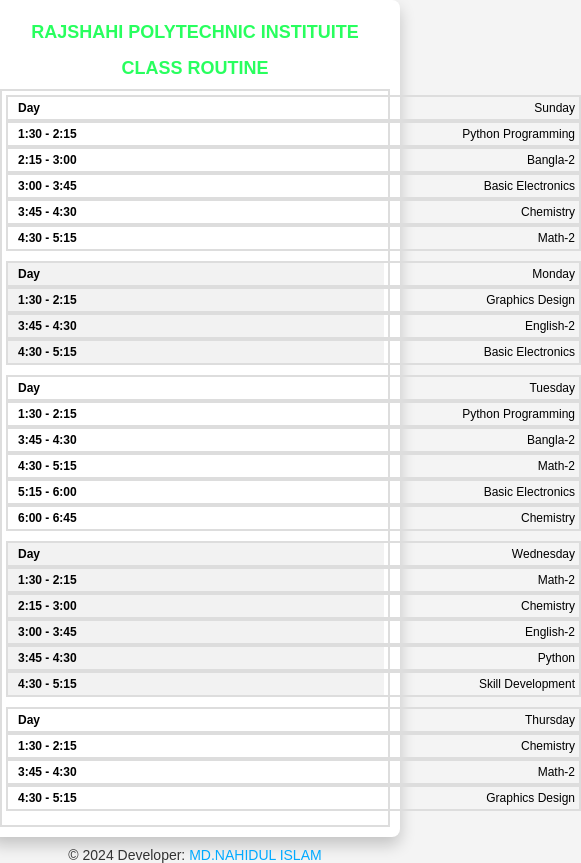
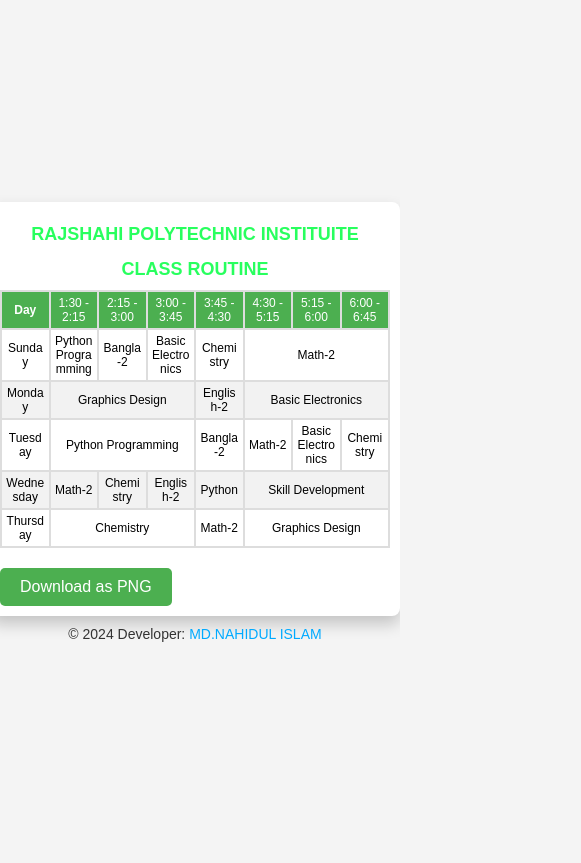
Before and after one commit to CYBERCOP-404/rootine, a plain HTML site: page index.html in a window 390 px wide. Shown: the whole page, 581 px wide, since content can reach past the window. Drawn offline with Linux system fonts and the light colour scheme.

Commit message:
Update index.html

```diff
--- a/index.html
+++ b/index.html
@@ -38,13 +38,13 @@
             width: 100%;
             border-collapse: collapse;
             font-size: 16px;
-            table-layout: fixed; /* Ensures all columns have a fixed width */
+            table-layout: fixed;
         }
 
         table, th, td {
             border: 2px solid #ddd;
             text-align: center;
-            padding: 8px; /* Reduce padding for more compact boxes */
+            padding: 8px;
             word-wrap: break-word;
         }
 
@@ -59,11 +59,11 @@
 
         /* Set fixed widths for each column */
         th, td {
-            width: 12.5%; /* Ensures each column takes up 12.5% of the total width */
+            width: 12.5%;
         }
 
         td[colspan] {
-            width: auto; /* For colspan cells */
+            width: auto;
         }
 
         /* Footer Styles */
@@ -83,7 +83,23 @@
             text-decoration: underline;
         }
 
-        /* Responsive Styles for Small Devices */
+        /* Button Styles */
+        .download-btn {
+            display: inline-block;
+            margin-top: 20px;
+            padding: 10px 20px;
+            font-size: 16px;
+            color: white;
+            background-color: #4CAF50;
+            border: none;
+            border-radius: 5px;
+            cursor: pointer;
+        }
+
+        .download-btn:hover {
+            background-color: #45a049;
+        }
+
         @media (max-width: 768px) {
             h1, h2 {
                 font-size: 22px;
@@ -91,7 +107,7 @@
 
             table, th, td {
                 font-size: 14px;
-                padding: 6px; /* Further reduce padding for smaller screens */
+                padding: 6px;
             }
 
             .container {
@@ -99,7 +115,6 @@
             }
         }
 
-        /* Stack table for phones (less than 480px wide) */
         @media (max-width: 480px) {
             h1, h2 {
                 font-size: 18px;
@@ -107,46 +122,25 @@
 
             table, th, td {
                 font-size: 12px;
-                padding: 4px; /* Even smaller padding for phones */
-            }
-
-            table, thead, tbody, th, td, tr {
-                display: block;
-            }
-
-            thead tr {
-                display: none;
-            }
-
-            tr {
-                margin-bottom: 10px;
-            }
-
-            td {
-                text-align: right;
-                padding-left: 50%;
-                position: relative;
-                width: 100%;
-            }
-
-            td::before {
-                content: attr(data-label);
-                position: absolute;
-                left: 0;
-                width: 50%;
-                padding-left: 10px;
-                font-weight: bold;
-                text-align: left;
-            }
-
-            td[colspan] {
-                width: 100%; /* Ensure colspan cells fill the width */
+                padding: 4px;
             }
         }
     </style>
+
+    <!-- Include the html2canvas library -->
+    <script src="https://cdnjs.cloudflare.com/ajax/libs/html2canvas/0.4.1/html2canvas.min.js"></script>
+
     <script>
-        // Disable right-click
-        document.addEventListener('contextmenu', event => event.preventDefault());
+        function downloadImage() {
+            html2canvas(document.querySelector(".container"), {
+                onrendered: function (canvas) {
+                    var link = document.createElement("a");
+                    link.download = 'class_routine.png';
+                    link.href = canvas.toDataURL("image/png");
+                    link.click();
+                }
+            });
+        }
     </script>
 </head>
 <body>
@@ -168,43 +162,44 @@
             </thead>
             <tbody>
                 <tr>
-                    <td data-label="Day">Sunday</td>
-                    <td data-label="1:30 - 2:15">Python Programming</td>
-                    <td data-label="2:15 - 3:00">Bangla-2</td>
-                    <td data-label="3:00 - 3:45">Basic Electronics</td>
-                    <td data-label="3:45 - 4:30">Chemistry</td>
-                    <td data-label="4:30 - 5:15" colspan="3">Math-2</td>
+                    <td>Sunday</td>
+                    <td>Python Programming</td>
+                    <td>Bangla-2</td>
+                    <td>Basic Electronics</td>
+                    <td>Chemistry</td>
+                    <td colspan="3">Math-2</td>
                 </tr>
                 <tr>
-                    <td data-label="Day">Monday</td>
-                    <td data-label="1:30 - 2:15" colspan="3">Graphics Design</td>
-                    <td data-label="3:45 - 4:30">English-2</td>
-                    <td data-label="4:30 - 5:15" colspan="3">Basic Electronics</td>
+                    <td>Monday</td>
+                    <td colspan="3">Graphics Design</td>
+                    <td>English-2</td>
+                    <td colspan="3">Basic Electronics</td>
                 </tr>
                 <tr>
-                    <td data-label="Day">Tuesday</td>
-                    <td data-label="1:30 - 2:15" colspan="3">Python Programming</td>
-                    <td data-label="3:45 - 4:30">Bangla-2</td>
-                    <td data-label="4:30 - 5:15">Math-2</td>
-                    <td data-label="5:15 - 6:00">Basic Electronics</td>
-                    <td data-label="6:00 - 6:45">Chemistry</td>
+                    <td>Tuesday</td>
+                    <td colspan="3">Python Programming</td>
+                    <td>Bangla-2</td>
+                    <td>Math-2</td>
+                    <td>Basic Electronics</td>
+                    <td>Chemistry</td>
                 </tr>
                 <tr>
-                    <td data-label="Day">Wednesday</td>
-                    <td data-label="1:30 - 2:15">Math-2</td>
-                    <td data-label="2:15 - 3:00">Chemistry</td>
-                    <td data-label="3:00 - 3:45">English-2</td>
-                    <td data-label="3:45 - 4:30">Python</td>
-                    <td data-label="4:30 - 5:15" colspan="3">Skill Development</td>
+                    <td>Wednesday</td>
+                    <td>Math-2</td>
+                    <td>Chemistry</td>
+                    <td>English-2</td>
+                    <td>Python</td>
+                    <td colspan="3">Skill Development</td>
                 </tr>
                 <tr>
-                    <td data-label="Day">Thursday</td>
-                    <td data-label="1:30 - 2:15" colspan="3">Chemistry</td>
-                    <td data-label="3:45 - 4:30">Math-2</td>
-                    <td data-label="4:30 - 5:15" colspan="3">Graphics Design</td>
+                    <td>Thursday</td>
+                    <td colspan="3">Chemistry</td>
+                    <td>Math-2</td>
+                    <td colspan="3">Graphics Design</td>
                 </tr>
             </tbody>
         </table>
+        <button class="download-btn" onclick="downloadImage()">Download as PNG</button>
     </div>
 
     <footer>
```
